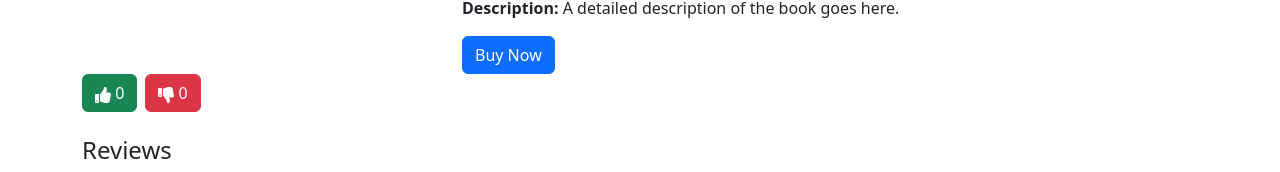
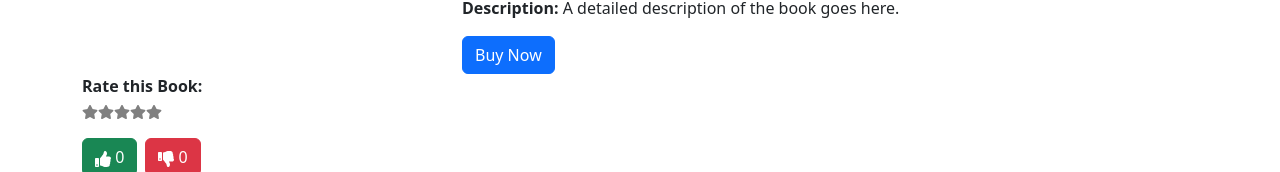
Before and after one commit to rakhikhinder/book-review-frontend, a React (Create React App) app in the folder frontend/: page /bookDetails in a window 1280 px wide. Shown: the part 128-300 px from the top of the page. Built offline with nearby package versions, Linux system fonts and the light colour scheme.

Commit message:
ratings done

```diff
--- a/frontend/src/pages/BookDetails.js
+++ b/frontend/src/pages/BookDetails.js
@@ -1,13 +1,18 @@
 import React, { useState } from 'react';
 import { Container, Row, Col, Card, Button } from 'react-bootstrap';
 import { useLocation } from 'react-router-dom';
-import { FaStar, FaThumbsUp, FaThumbsDown, FaFacebook, FaInstagram, FaTwitter } from 'react-icons/fa';
+import { FaStar, FaThumbsUp, FaThumbsDown } from 'react-icons/fa';
 
 const BookDetails = () => {
     const location = useLocation();
     const { title, price, image } = location.state || {};
+    const [rating, setRating] = useState(0);
     const [upvotes, setUpvotes] = useState(0);
     const [downvotes, setDownvotes] = useState(0);
+
+    const handleRating = (index) => {
+        setRating(index);
+    };
 
     return (
         <Container className="mt-4">
@@ -24,7 +29,18 @@ const BookDetails = () => {
                     <Button variant="primary">Buy Now</Button>
                 </Col>
             </Row>
-
+                        <div className="mb-3">
+                            <strong>Rate this Book:</strong>
+                            <div>
+                                {[1, 2, 3, 4, 5].map((index) => (
+                                    <FaStar
+                                        key={index}
+                                        onClick={() => handleRating(index)}
+                                        style={{ cursor: 'pointer', color: index <= rating ? 'gold' : 'gray' }}
+                                    />
+                                ))}
+                            </div>
+                        </div>
                        <div className="mb-3">
                              <Button variant="success" className="me-2" onClick={() => setUpvotes(upvotes + 1)}>
                                 <FaThumbsUp /> {upvotes}
```
